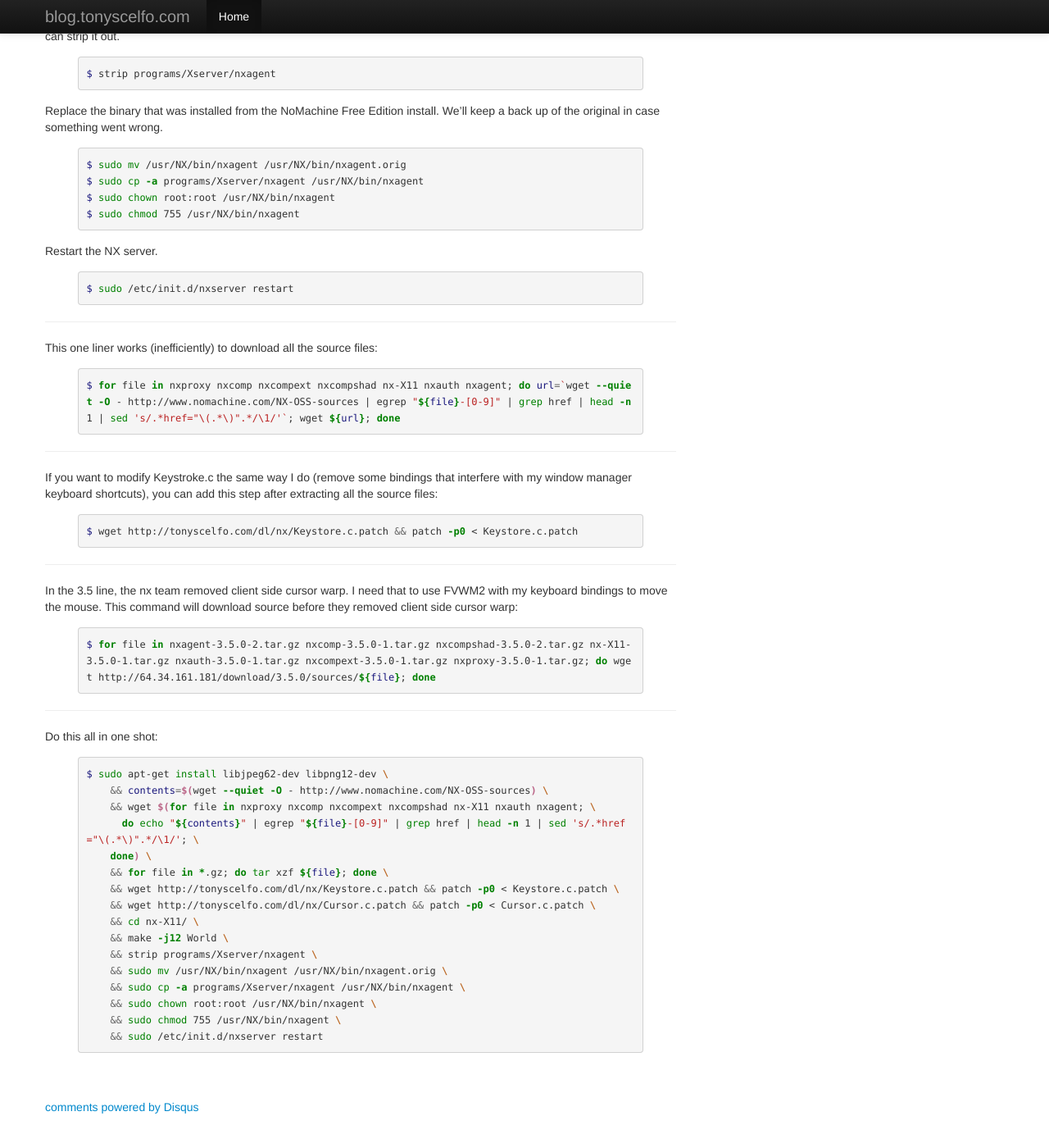
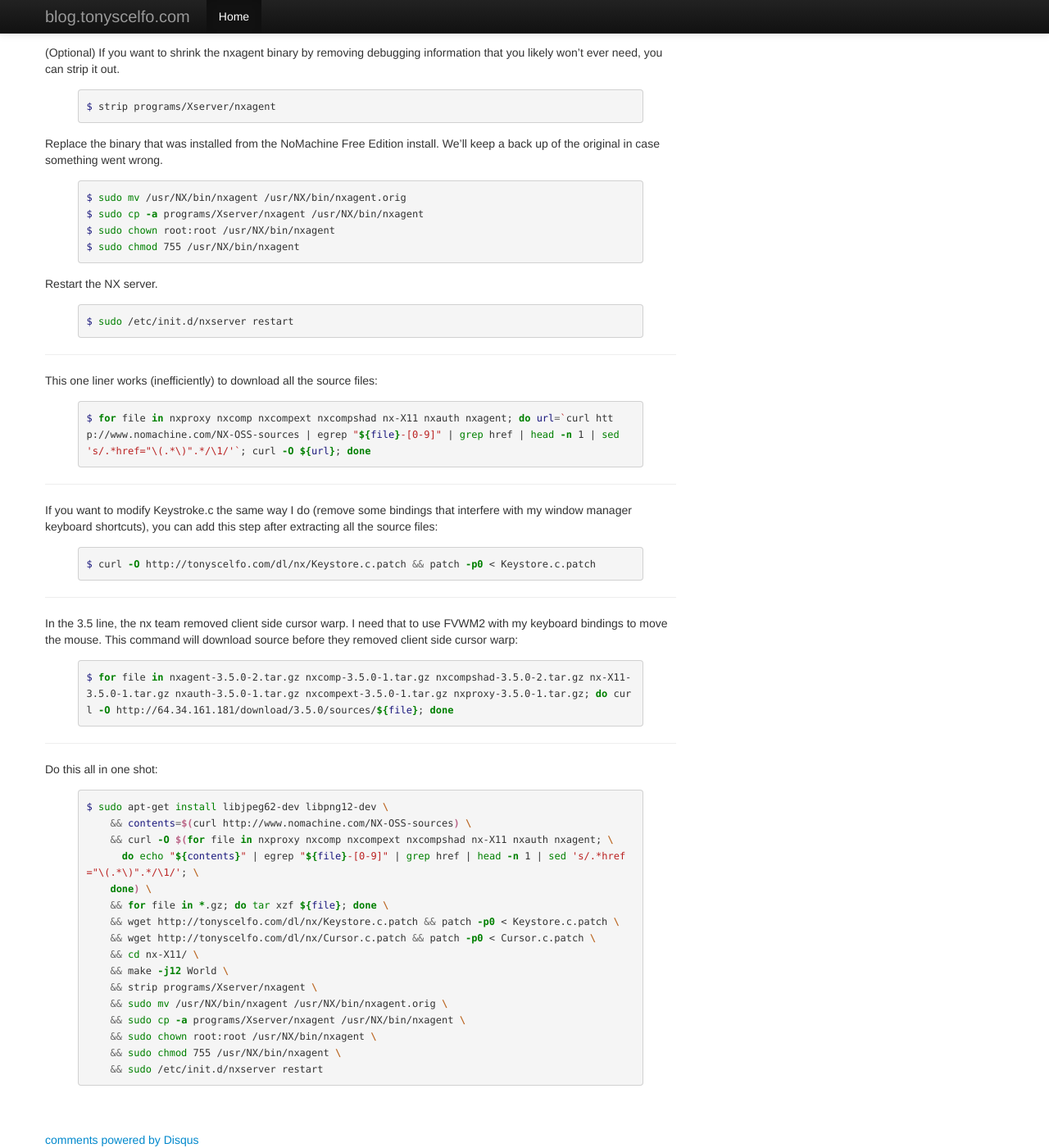
Before and after one commit to mchelen/tonyscelfo.com, a Jekyll site: the page built from _posts/2009-07-29-use-nomachine-free-edition-instead-of.md, in a window 1280 px wide and 1400 px high, scrolled down 1490 px. Shown: the whole window at 82% size. Built offline with Jekyll 4.4.1, drawn with Linux system fonts in a browser that asks for light colours; nearby versions of some CDN libraries; comment, search, counter and statistics services are not loaded; before the commit the page ends 2850 px from its top, so only the background shows below that; some of the changed text lies outside the part shown.

Commit message:
use curl instead of wget

```diff
--- a/_posts/2009-07-29-use-nomachine-free-edition-instead-of.md
+++ b/_posts/2009-07-29-use-nomachine-free-edition-instead-of.md
@@ -19,7 +19,10 @@ If you are happy with the default configuration of NX server, you can stop here.
 If recompiling is for you, start by download the source from the [NX source download page](http://www.nomachine.com/NX-OSS-sources).  You can get them all in one shot by running:
 
 {% highlight bash %}
-$ for file in nxproxy nxcomp nxcompext nxcompshad nx-X11 nxauth nxagent; do url=`wget --quiet -O - http://www.nomachine.com/NX-OSS-sources | egrep "${file}-[0-9]" | grep href | head -n 1 | sed 's/.*href="\(.*\)".*/\1/'`; wget ${url}; done
+$ contents=$(curl http://www.nomachine.com/NX-OSS-sources) \
+  && curl -O $(for file in nxproxy nxcomp nxcompext nxcompshad nx-X11 nxauth nxagent; \
+    do echo "${contents}" | egrep "${file}-[0-9]" | grep href | head -n 1 | sed 's/.*href="\(.*\)".*/\1/'; \
+  done) \
 {% endhighlight %}
 
 Or you can download them one at time.  You'll need these files:
@@ -47,13 +50,13 @@ $ sudo apt-get install libjpeg62-dev libpng12-dev
 (Optional) Modify Keystroke.c to remove some server side keyboard bindings which conflict with my window manager keyboard shortcuts.
 
 {% highlight bash %}
-$ wget http://tonyscelfo.com/dl/nx/Keystore.c.patch && patch -p0 < Keystore.c.patch
+$ curl -O http://tonyscelfo.com/dl/nx/Keystore.c.patch && patch -p0 < Keystore.c.patch
 {% endhighlight %}
 
 (Optional) Modify Cursor.c to enable client side cursor warp.  This was removed in the 3.5 line because it caused problems when resizing nxclient sessions.  [NoMachine article about removing cursor warp.](http://www.nomachine.com/ar/view.php?ar_id=AR02J00622)  However, use fvwm2 and have keyboard shortcuts to move my mouse which don't work without client side cursor warp.
 
 {% highlight bash %}
-$ wget http://tonyscelfo.com/dl/nx/Cursor.c.patch && patch -p0 < Cursor.c.patch
+$ curl -O http://tonyscelfo.com/dl/nx/Cursor.c.patch && patch -p0 < Cursor.c.patch
 {% endhighlight %}
 
 Go into the nx-X11 directory.
@@ -96,7 +99,7 @@ $ sudo /etc/init.d/nxserver restart
 This one liner works (inefficiently) to download all the source files:
 
 {% highlight bash %}
-$ for file in nxproxy nxcomp nxcompext nxcompshad nx-X11 nxauth nxagent; do url=`wget --quiet -O - http://www.nomachine.com/NX-OSS-sources | egrep "${file}-[0-9]" | grep href | head -n 1 | sed 's/.*href="\(.*\)".*/\1/'`; wget ${url}; done
+$ for file in nxproxy nxcomp nxcompext nxcompshad nx-X11 nxauth nxagent; do url=`curl http://www.nomachine.com/NX-OSS-sources | egrep "${file}-[0-9]" | grep href | head -n 1 | sed 's/.*href="\(.*\)".*/\1/'`; curl -O ${url}; done
 {% endhighlight %}
 
 ---
@@ -104,7 +107,7 @@ $ for file in nxproxy nxcomp nxcompext nxcompshad nx-X11 nxauth nxagent; do url=
 If you want to modify Keystroke.c the same way I do (remove some bindings that interfere with my window manager keyboard shortcuts), you can add this step after extracting all the source files:
 
 {% highlight bash %}
-$ wget http://tonyscelfo.com/dl/nx/Keystore.c.patch && patch -p0 < Keystore.c.patch
+$ curl -O http://tonyscelfo.com/dl/nx/Keystore.c.patch && patch -p0 < Keystore.c.patch
 {% endhighlight %}
 
 ---
@@ -112,7 +115,7 @@ $ wget http://tonyscelfo.com/dl/nx/Keystore.c.patch && patch -p0 < Keystore.c.pa
 In the 3.5 line, the nx team removed client side cursor warp. I need that to use FVWM2 with my keyboard bindings to move the mouse. This command will download source before they removed client side cursor warp:
 
 {% highlight bash %}
-$ for file in nxagent-3.5.0-2.tar.gz nxcomp-3.5.0-1.tar.gz nxcompshad-3.5.0-2.tar.gz nx-X11-3.5.0-1.tar.gz nxauth-3.5.0-1.tar.gz nxcompext-3.5.0-1.tar.gz nxproxy-3.5.0-1.tar.gz; do wget http://64.34.161.181/download/3.5.0/sources/${file}; done
+$ for file in nxagent-3.5.0-2.tar.gz nxcomp-3.5.0-1.tar.gz nxcompshad-3.5.0-2.tar.gz nx-X11-3.5.0-1.tar.gz nxauth-3.5.0-1.tar.gz nxcompext-3.5.0-1.tar.gz nxproxy-3.5.0-1.tar.gz; do curl -O http://64.34.161.181/download/3.5.0/sources/${file}; done
 {% endhighlight %}
 
 ---
@@ -121,8 +124,8 @@ Do this all in one shot:
 
 {% highlight bash %}
 $ sudo apt-get install libjpeg62-dev libpng12-dev \
-    && contents=$(wget --quiet -O - http://www.nomachine.com/NX-OSS-sources) \
-    && wget $(for file in nxproxy nxcomp nxcompext nxcompshad nx-X11 nxauth nxagent; \
+    && contents=$(curl http://www.nomachine.com/NX-OSS-sources) \
+    && curl -O $(for file in nxproxy nxcomp nxcompext nxcompshad nx-X11 nxauth nxagent; \
       do echo "${contents}" | egrep "${file}-[0-9]" | grep href | head -n 1 | sed 's/.*href="\(.*\)".*/\1/'; \
     done) \
     && for file in *.gz; do tar xzf ${file}; done \
```
